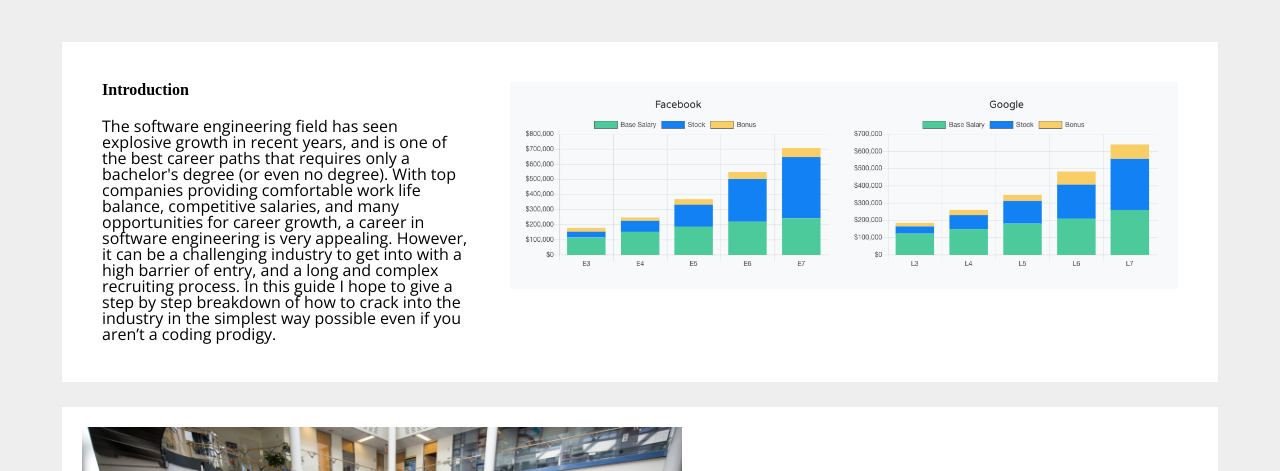
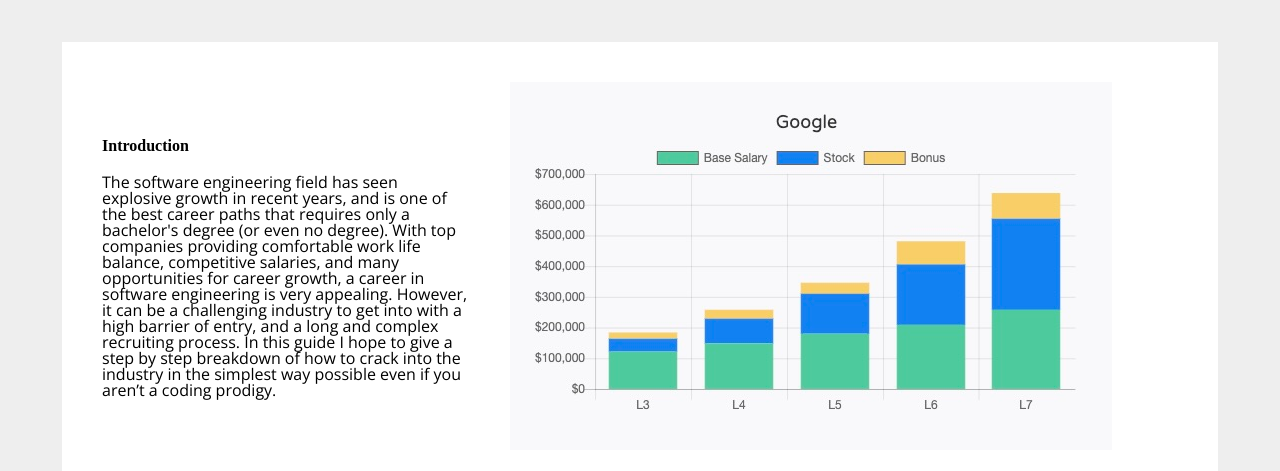
Before and after one commit to colinacassidy/si339-final-f22, a website: page career.html in a window 1280 px wide. Shown: the part 275-746 px from the top of the page. Drawn offline with nearby package versions, Linux system fonts and the light colour scheme.

Commit message:
Add files via upload

```diff
--- a/career.html
+++ b/career.html
@@ -36,7 +36,7 @@
 
             <div class = "step">
                 <div class = "visual-wrap">
-                    <img class = "visual" src="images/levels trajectory.png" alt="Software engineer career trajectory chart">
+                    <img class = "visual" src="images/levels.jpeg" alt="Software engineer career trajectory chart">
                 </div>
                 <div class = "text-wrap">
                     <h2>Introduction</h2>
```
Also changed, not shown: images/levels.jpeg (added).
